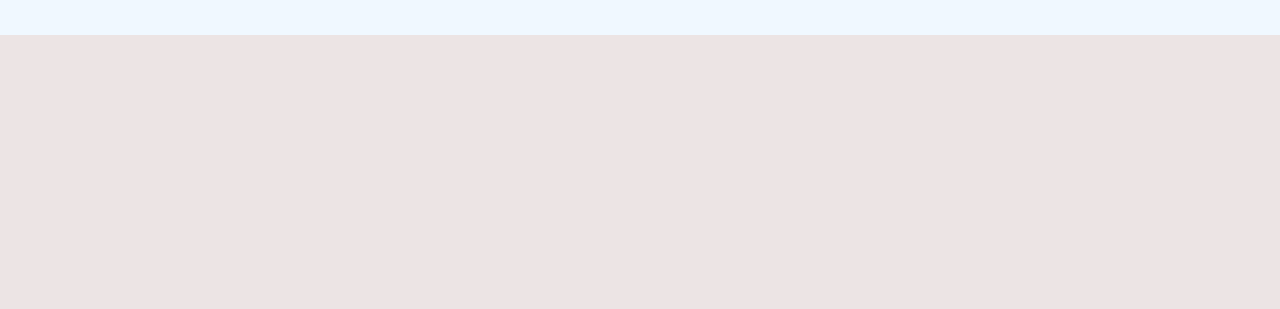
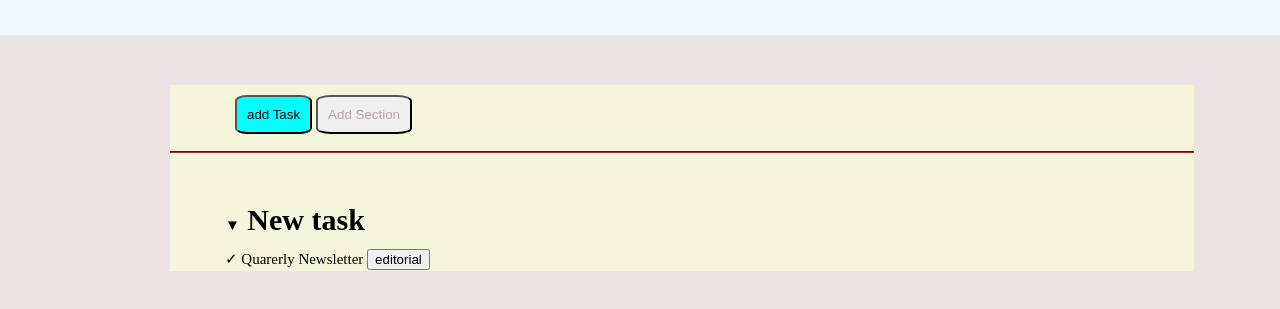
Before and after one commit to merlino79/html-css-toboolist, a plain HTML site: page index.html in a window 1280 px wide. Shown: the part 65-374 px from the top of the page. Drawn offline with Linux system fonts and the light colour scheme.

Commit message:
costruzione box

```diff
--- a/css/style.css
+++ b/css/style.css
@@ -6,11 +6,19 @@ body{
   background-color: rgb(236, 228, 228);
 }
 
+main{
+  margin-left: 0px;
+
+}
+
 hr{
   border-color: brown;
-  margin-top: 20px;
+  margin-top: 7px;
 }
 
+section span{
+  font-size: 15px;
+}
 .conteiner{
   width: 100%;
   margin: 0;
@@ -47,4 +55,18 @@ h1{
 
 .left{
   background-color: cyan;
+  padding: 10px;
+  border-radius: 15%;
 }
+
+.right{
+  padding: 10px;
+  border-radius: 15%;
+  color:  #c39f9f;
+}
+
+.task{
+  margin-top: 50px;
+  font-size: 30px;
+  margin-left: 55px;
+}
--- a/index.html
+++ b/index.html
@@ -24,6 +24,42 @@
 
     <div class="box">
 
+      <div class="button">
+
+        <input type="button" class="left" value="add Task">
+        <input type="button" class="right"  value="Add Section">
+
+
+      </div>
+      <hr>
+
+      <section class="task">
+
+        <span>&#9660;</span>
+        <strong>New task</strong>
+        <p>
+          <span class ="circle">
+            &#10003;
+
+          </span>
+          <span>
+            Quarerly Newsletter
+
+          </span>
+          <input type="button" value="editorial">
+
+
+        </p>
+
+
+
+
+
+
+      </section>
+
+
+
     </div>
 
   </main>
@@ -37,7 +73,7 @@
 
 
 
-  </div>
+
 
 
 
```
